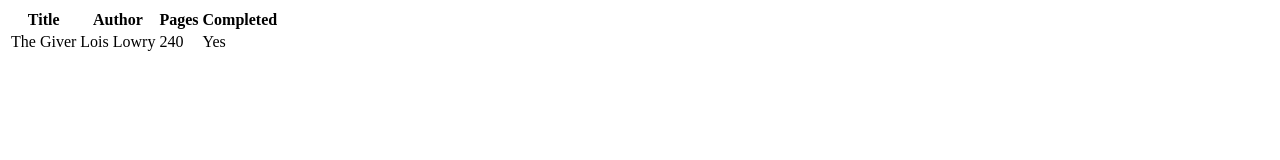
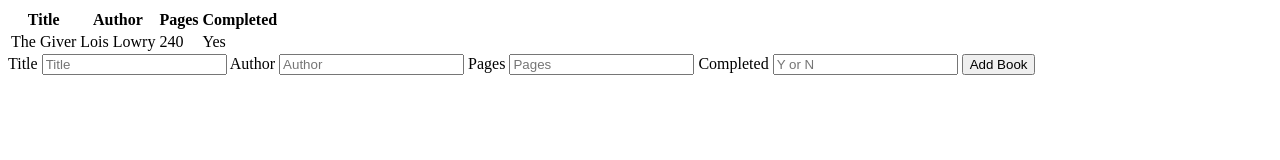
Before and after one commit to danielpopovici745/Library, a plain HTML site: page index.html in a window 1280 px wide. Drawn offline with Linux system fonts and the light colour scheme.

Commit message:
page now acceps input for title,author,pages,and completion. Stores values in a book object which is then put into library array

```diff
--- a/index.html
+++ b/index.html
@@ -24,10 +24,42 @@
       </tr>
     </table>
     <div class="bookForm">
-      <form>
-        <label for=""></label>
+      <form class="addBookForm" onsubmit=" return false">
+        <label for="title">Title</label>
+        <input
+          type="text"
+          name="title"
+          id="title"
+          placeholder="Title"
+          required
+        />
+        <label for="author">Author</label>
+        <input
+          type="text"
+          name="author"
+          id="author"
+          placeholder="Author"
+          required
+        />
+        <label for="pages">Pages</label>
+        <input
+          type="text"
+          name="pages"
+          id="pages"
+          placeholder="Pages"
+          required
+        />
+        <label for="completed">Completed</label>
+        <input
+          type="text"
+          name="completed"
+          id="completed"
+          placeholder="Y or N"
+          required
+        />
+        <button type="submit" class="addBookButton">Add Book</button>
       </form>
     </div>
-    <source src="./script.js" />
+    <script src="./script.js"></script>
   </body>
 </html>
--- a/script.js
+++ b/script.js
@@ -1,5 +1,7 @@
 const myLibrary = [];
 const table = document.querySelector(".library");
+const addBookForm = document.querySelectorAll(".addBookForm input");
+document.querySelector(".addBookButton").onclick = addBookToLibrary;
 
 function Book(title, author, pages, read) {
   this.title = title;
@@ -12,7 +14,15 @@
   return `${this.title}, ${this.author}, ${this.pages}, ${this.read}`;
 };
 
-function addBookToLibrary(book) {
-  prompt;
+function addBookToLibrary() {
+  const bookFormArrayValues = Array.from(addBookForm).map(
+    (input) => input.value
+  );
+  const book = new Book(
+    bookFormArrayValues[0],
+    bookFormArrayValues[1],
+    bookFormArrayValues[2],
+    bookFormArrayValues[3]
+  );
   myLibrary.push(book);
 }
```
